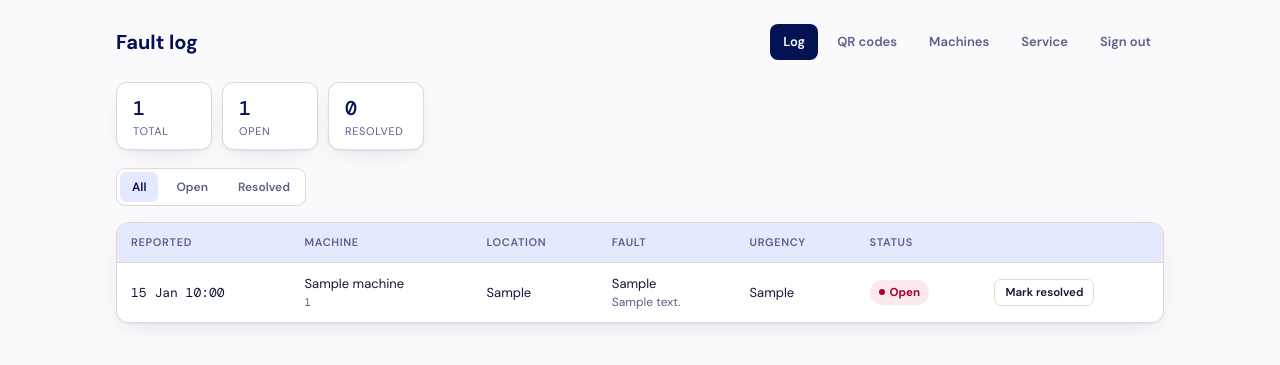
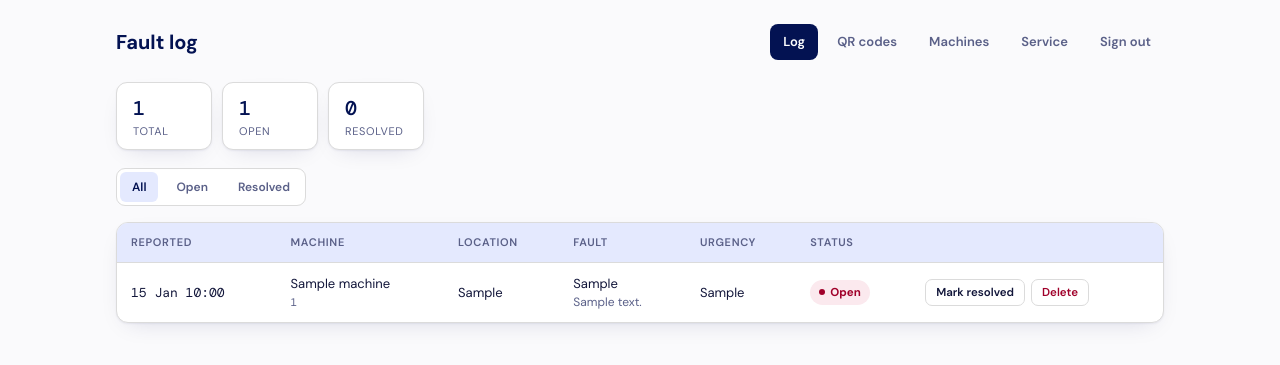
Before and after one commit to boardtom/GymFaultReporting, a Flask app: page /log in a window 1280 px wide. Shown: the top 365 px of the page. Run offline with Flask 3, Linux system fonts and the light colour scheme; the visitor is signed in with stand-in values (Sample User, id 1); tables that the repository leaves empty hold one stand-in row (values such as "Sample post").

Commit message:
Add Delete button to fault log entries
Co-Authored-By: Claude Fable 5.2 <noreply@anthropic.com>
Claude-Session: https://claude.ai/code/session_01RkkUayfzC9piqSMAf3fASs

```diff
--- a/app.py
+++ b/app.py
@@ -333,6 +333,19 @@ def toggle_report(report_id):
     return redirect(url_for("log_view", status=request.args.get("status", "all")))
 
 
+@app.route("/log/<int:report_id>/delete", methods=["POST"])
+@login_required
+def delete_report(report_id):
+    """Remove one fault report for good (for test entries and mistakes).
+    Real faults should be marked resolved instead, so the history is kept."""
+    rpt = db.get_or_404(Report, report_id)
+    name = rpt.machine.name
+    db.session.delete(rpt)
+    db.session.commit()
+    flash(f"Deleted the fault report for {name}.")
+    return redirect(url_for("log_view", status=request.args.get("status", "all")))
+
+
 # --- Routes: QR codes ----------------------------------------------------
 def _machine_report_url(machine_id):
     return f"{APP_BASE_URL}{url_for('report', machine_id=machine_id)}"
--- a/templates/log.html
+++ b/templates/log.html
@@ -46,9 +46,16 @@
             {% endif %}
           </td>
           <td>
-            <form method="post" action="{{ url_for('toggle_report', report_id=r.id, status=status_filter) }}">
-              <button type="submit" class="row-btn">{{ 'Mark resolved' if r.status == 'open' else 'Reopen' }}</button>
-            </form>
+            <div style="display:flex;gap:6px;flex-wrap:wrap;">
+              <form method="post" action="{{ url_for('toggle_report', report_id=r.id, status=status_filter) }}">
+                <button type="submit" class="row-btn">{{ 'Mark resolved' if r.status == 'open' else 'Reopen' }}</button>
+              </form>
+              <form method="post" action="{{ url_for('delete_report', report_id=r.id, status=status_filter) }}"
+                    data-msg="Delete this fault report for {{ r.machine.name }} permanently? This cannot be undone."
+                    onsubmit="return confirm(this.dataset.msg);">
+                <button type="submit" class="row-btn" style="color:var(--red);">Delete</button>
+              </form>
+            </div>
           </td>
         </tr>
         {% else %}
```
